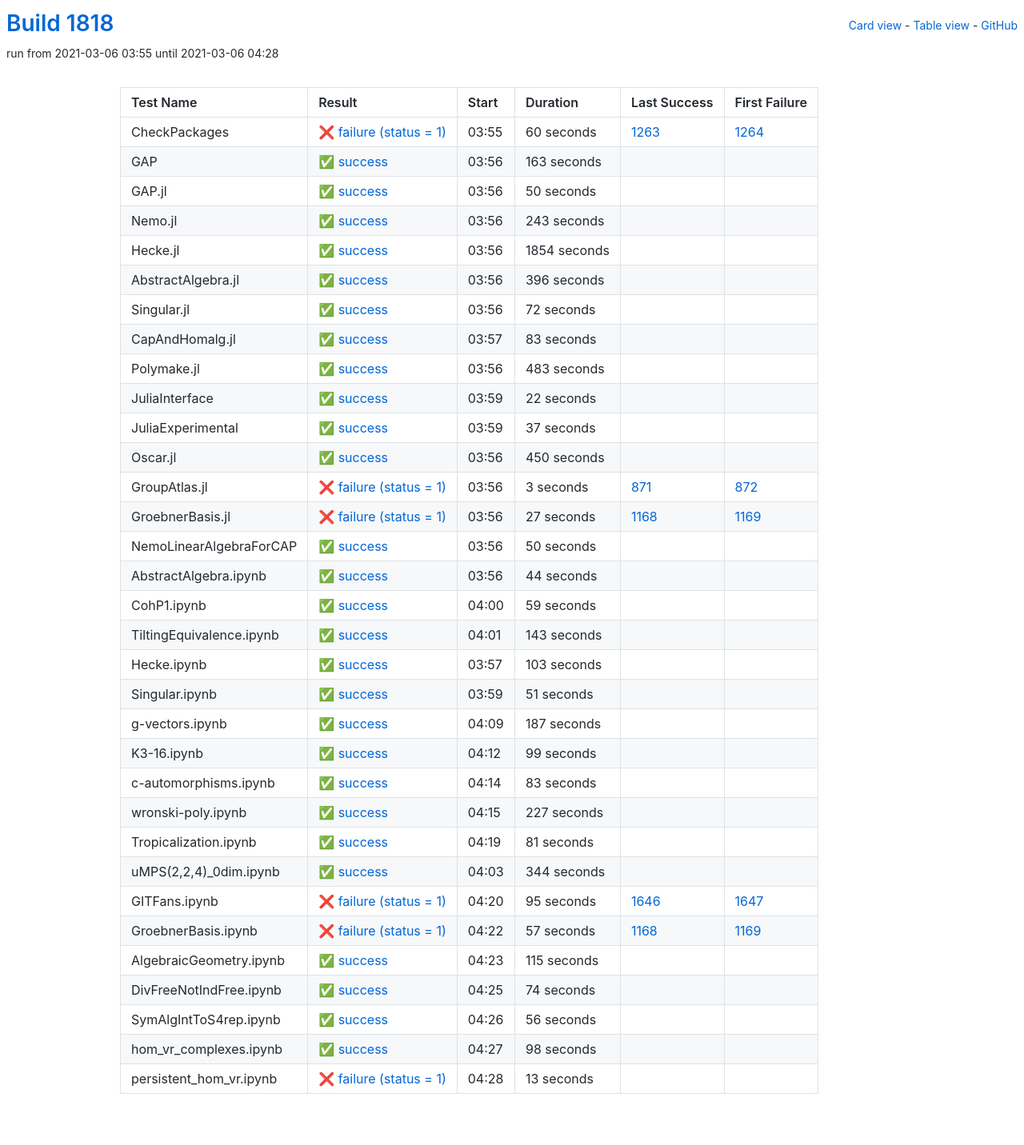
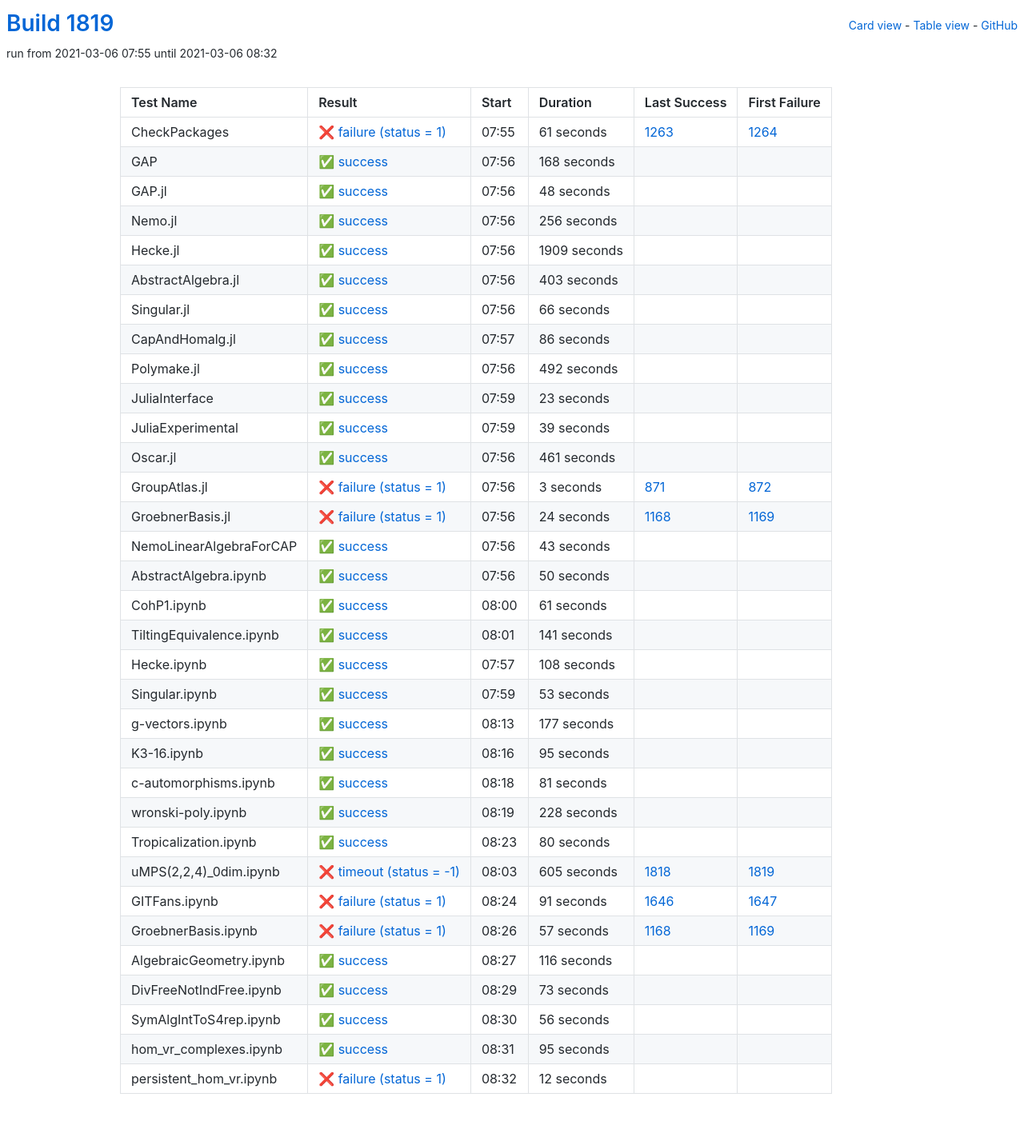
Before and after one commit to oscar-system/oscar-ci-status-stable, a Jekyll site: the page built from table.html, in a window 1280 px wide. Shown: the whole page at 80% size. Built offline with Jekyll 4.4.1, drawn with Linux system fonts in a browser that asks for light colours.

Commit message:
Build #1819

```diff
--- a/_data/ci.yml
+++ b/_data/ci.yml
@@ -1,6 +1,6 @@
 ---
-build: 1818
-build_url: https://oscarci.mathematik.uni-kl.de/job/oscar-stable/1818/
+build: 1819
+build_url: https://oscarci.mathematik.uni-kl.de/job/oscar-stable/1819/
 job: oscar-stable
 organization: oscar-system
 repo: oscar-ci-status-stable
@@ -8,152 +8,152 @@ repourl: https://github.com/oscar-system/oscar-ci-status-stable
 tests:
 - name: CheckPackages
   id: checkpackages
-  log: https://oscarci.mathematik.uni-kl.de/job/oscar-stable/1818/artifact/logs/build-1818/CheckPackages.log
-  start: 2021-03-06 03:55
+  log: https://oscarci.mathematik.uni-kl.de/job/oscar-stable/1819/artifact/logs/build-1819/CheckPackages.log
+  start: 2021-03-06 07:55
   success: false
   exitcode: 1
   status: failure
-  duration: 60
+  duration: 61
   last_success: 1263
   last_success_url: https://oscarci.mathematik.uni-kl.de/job/oscar-stable/1263/
   first_failure: 1264
   first_failure_url: https://oscarci.mathematik.uni-kl.de/job/oscar-stable/1264/
 - name: GAP
   id: gap
-  log: https://oscarci.mathematik.uni-kl.de/job/oscar-stable/1818/artifact/logs/build-1818/GAP.log
-  start: 2021-03-06 03:56
+  log: https://oscarci.mathematik.uni-kl.de/job/oscar-stable/1819/artifact/logs/build-1819/GAP.log
+  start: 2021-03-06 07:56
   success: true
   exitcode: 0
   status: success
-  duration: 163
+  duration: 168
   last_success: false
   last_success_url:
   first_failure: false
   first_failure_url:
 - name: GAP.jl
   id: gap-jl
-  log: https://oscarci.mathematik.uni-kl.de/job/oscar-stable/1818/artifact/logs/build-1818/GAP.jl.log
-  start: 2021-03-06 03:56
+  log: https://oscarci.mathematik.uni-kl.de/job/oscar-stable/1819/artifact/logs/build-1819/GAP.jl.log
+  start: 2021-03-06 07:56
   success: true
   exitcode: 0
   status: success
-  duration: 50
+  duration: 48
   last_success: false
   last_success_url:
   first_failure: false
   first_failure_url:
 - name: Nemo.jl
   id: nemo-jl
-  log: https://oscarci.mathematik.uni-kl.de/job/oscar-stable/1818/artifact/logs/build-1818/Nemo.jl.log
-  start: 2021-03-06 03:56
+  log: https://oscarci.mathematik.uni-kl.de/job/oscar-stable/1819/artifact/logs/build-1819/Nemo.jl.log
+  start: 2021-03-06 07:56
   success: true
   exitcode: 0
   status: success
-  duration: 243
+  duration: 256
   last_success: false
   last_success_url:
   first_failure: false
   first_failure_url:
 - name: Hecke.jl
   id: hecke-jl
-  log: https://oscarci.mathematik.uni-kl.de/job/oscar-stable/1818/artifact/logs/build-1818/Hecke.jl.log
-  start: 2021-03-06 03:56
+  log: https://oscarci.mathematik.uni-kl.de/job/oscar-stable/1819/artifact/logs/build-1819/Hecke.jl.log
+  start: 2021-03-06 07:56
   success: true
   exitcode: 0
   status: success
-  duration: 1854
+  duration: 1909
   last_success: false
   last_success_url:
   first_failure: false
   first_failure_url:
 - name: AbstractAlgebra.jl
   id: abstractalgebra-jl
-  log: https://oscarci.mathematik.uni-kl.de/job/oscar-stable/1818/artifact/logs/build-1818/AbstractAlgebra.jl.log
-  start: 2021-03-06 03:56
+  log: https://oscarci.mathematik.uni-kl.de/job/oscar-stable/1819/artifact/logs/build-1819/AbstractAlgebra.jl.log
+  start: 2021-03-06 07:56
   success: true
   exitcode: 0
   status: success
-  duration: 396
+  duration: 403
   last_success: false
   last_success_url:
   first_failure: false
   first_failure_url:
 - name: Singular.jl
   id: singular-jl
-  log: https://oscarci.mathematik.uni-kl.de/job/oscar-stable/1818/artifact/logs/build-1818/Singular.jl.log
-  start: 2021-03-06 03:56
+  log: https://oscarci.mathematik.uni-kl.de/job/oscar-stable/1819/artifact/logs/build-1819/Singular.jl.log
+  start: 2021-03-06 07:56
   success: true
   exitcode: 0
   status: success
-  duration: 72
+  duration: 66
   last_success: false
   last_success_url:
   first_failure: false
   first_failure_url:
 - name: CapAndHomalg.jl
   id: capandhomalg-jl
-  log: https://oscarci.mathematik.uni-kl.de/job/oscar-stable/1818/artifact/logs/build-1818/CapAndHomalg.jl.log
-  start: 2021-03-06 03:57
+  log: https://oscarci.mathematik.uni-kl.de/job/oscar-stable/1819/artifact/logs/build-1819/CapAndHomalg.jl.log
+  start: 2021-03-06 07:57
   success: true
   exitcode: 0
   status: success
-  duration: 83
+  duration: 86
   last_success: false
   last_success_url:
   first_failure: false
   first_failure_url:
 - name: Polymake.jl
   id: polymake-jl
-  log: https://oscarci.mathematik.uni-kl.de/job/oscar-stable/1818/artifact/logs/build-1818/Polymake.jl.log
-  start: 2021-03-06 03:56
+  log: https://oscarci.mathematik.uni-kl.de/job/oscar-stable/1819/artifact/logs/build-1819/Polymake.jl.log
+  start: 2021-03-06 07:56
   success: true
   exitcode: 0
   status: success
-  duration: 483
+  duration: 492
   last_success: false
   last_success_url:
   first_failure: false
   first_failure_url:
 - name: JuliaInterface
   id: juliainterface
-  log: https://oscarci.mathematik.uni-kl.de/job/oscar-stable/1818/artifact/logs/build-1818/JuliaInterface.log
-  start: 2021-03-06 03:59
+  log: https://oscarci.mathematik.uni-kl.de/job/oscar-stable/1819/artifact/logs/build-1819/JuliaInterface.log
+  start: 2021-03-06 07:59
   success: true
   exitcode: 0
   status: success
-  duration: 22
+  duration: 23
   last_success: false
   last_success_url:
   first_failure: false
   first_failure_url:
 - name: JuliaExperimental
   id: juliaexperimental
-  log: https://oscarci.mathematik.uni-kl.de/job/oscar-stable/1818/artifact/logs/build-1818/JuliaExperimental.log
-  start: 2021-03-06 03:59
+  log: https://oscarci.mathematik.uni-kl.de/job/oscar-stable/1819/artifact/logs/build-1819/JuliaExperimental.log
+  start: 2021-03-06 07:59
   success: true
   exitcode: 0
   status: success
-  duration: 37
+  duration: 39
   last_success: false
   last_success_url:
   first_failure: false
   first_failure_url:
 - name: Oscar.jl
   id: oscar-jl
-  log: https://oscarci.mathematik.uni-kl.de/job/oscar-stable/1818/artifact/logs/build-1818/Oscar.jl.log
-  start: 2021-03-06 03:56
+  log: https://oscarci.mathematik.uni-kl.de/job/oscar-stable/1819/artifact/logs/build-1819/Oscar.jl.log
+  start: 2021-03-06 07:56
   success: true
   exitcode: 0
   status: success
-  duration: 450
+  duration: 461
   last_success: false
   last_success_url:
   first_failure: false
   first_failure_url:
 - name: GroupAtlas.jl
   id: groupatlas-jl
-  log: https://oscarci.mathematik.uni-kl.de/job/oscar-stable/1818/artifact/logs/build-1818/GroupAtlas.jl.log
-  start: 2021-03-06 03:56
+  log: https://oscarci.mathematik.uni-kl.de/job/oscar-stable/1819/artifact/logs/build-1819/GroupAtlas.jl.log
+  start: 2021-03-06 07:56
   success: false
   exitcode: 1
   status: failure
@@ -164,20 +164,32 @@ tests:
   first_failure_url: https://oscarci.mathematik.uni-kl.de/job/oscar-stable/872/
 - name: GroebnerBasis.jl
   id: groebnerbasis-jl
-  log: https://oscarci.mathematik.uni-kl.de/job/oscar-stable/1818/artifact/logs/build-1818/GroebnerBasis.jl.log
-  start: 2021-03-06 03:56
+  log: https://oscarci.mathematik.uni-kl.de/job/oscar-stable/1819/artifact/logs/build-1819/GroebnerBasis.jl.log
+  start: 2021-03-06 07:56
   success: false
   exitcode: 1
   status: failure
-  duration: 27
+  duration: 24
   last_success: 1168
   last_success_url: https://oscarci.mathematik.uni-kl.de/job/oscar-stable/1168/
   first_failure: 1169
   first_failure_url: https://oscarci.mathematik.uni-kl.de/job/oscar-stable/1169/
 - name: NemoLinearAlgebraForCAP
   id: nemolinearalgebraforcap
-  log: https://oscarci.mathematik.uni-kl.de/job/oscar-stable/1818/artifact/logs/build-1818/NemoLinearAlgebraForCAP.log
-  start: 2021-03-06 03:56
+  log: https://oscarci.mathematik.uni-kl.de/job/oscar-stable/1819/artifact/logs/build-1819/NemoLinearAlgebraForCAP.log
+  start: 2021-03-06 07:56
+  success: true
+  exitcode: 0
+  status: success
+  duration: 43
+  last_success: false
+  last_success_url:
+  first_failure: false
+  first_failure_url:
+- name: AbstractAlgebra.ipynb
+  id: abstractalgebra-ipynb
+  log: https://oscarci.mathematik.uni-kl.de/job/oscar-stable/1819/artifact/logs/build-1819/AbstractAlgebra.ipynb.log
+  start: 2021-03-06 07:56
   success: true
   exitcode: 0
   status: success
@@ -186,118 +198,82 @@ tests:
   last_success_url:
   first_failure: false
   first_failure_url:
-- name: AbstractAlgebra.ipynb
-  id: abstractalgebra-ipynb
-  log: https://oscarci.mathematik.uni-kl.de/job/oscar-stable/1818/artifact/logs/build-1818/AbstractAlgebra.ipynb.log
-  start: 2021-03-06 03:56
+- name: CohP1.ipynb
+  id: cohp1-ipynb
+  log: https://oscarci.mathematik.uni-kl.de/job/oscar-stable/1819/artifact/logs/build-1819/CohP1.ipynb.log
+  start: 2021-03-06 08:00
   success: true
   exitcode: 0
   status: success
-  duration: 44
-  last_success: false
-  last_success_url:
-  first_failure: false
-  first_failure_url:
-- name: CohP1.ipynb
-  id: cohp1-ipynb
-  log: https://oscarci.mathematik.uni-kl.de/job/oscar-stable/1818/artifact/logs/build-1818/CohP1.ipynb.log
-  start: 2021-03-06 04:00
-  success: true
-  exitcode: 0
-  status: success
-  duration: 59
+  duration: 61
   last_success: false
   last_success_url:
   first_failure: false
   first_failure_url:
 - name: TiltingEquivalence.ipynb
   id: tiltingequivalence-ipynb
-  log: https://oscarci.mathematik.uni-kl.de/job/oscar-stable/1818/artifact/logs/build-1818/TiltingEquivalence.ipynb.log
-  start: 2021-03-06 04:01
+  log: https://oscarci.mathematik.uni-kl.de/job/oscar-stable/1819/artifact/logs/build-1819/TiltingEquivalence.ipynb.log
+  start: 2021-03-06 08:01
   success: true
   exitcode: 0
   status: success
-  duration: 143
+  duration: 141
   last_success: false
   last_success_url:
   first_failure: false
   first_failure_url:
 - name: Hecke.ipynb
   id: hecke-ipynb
-  log: https://oscarci.mathematik.uni-kl.de/job/oscar-stable/1818/artifact/logs/build-1818/Hecke.ipynb.log
-  start: 2021-03-06 03:57
+  log: https://oscarci.mathematik.uni-kl.de/job/oscar-stable/1819/artifact/logs/build-1819/Hecke.ipynb.log
+  start: 2021-03-06 07:57
   success: true
   exitcode: 0
   status: success
-  duration: 103
+  duration: 108
   last_success: false
   last_success_url:
   first_failure: false
   first_failure_url:
 - name: Singular.ipynb
   id: singular-ipynb
-  log: https://oscarci.mathematik.uni-kl.de/job/oscar-stable/1818/artifact/logs/build-1818/Singular.ipynb.log
-  start: 2021-03-06 03:59
+  log: https://oscarci.mathematik.uni-kl.de/job/oscar-stable/1819/artifact/logs/build-1819/Singular.ipynb.log
+  start: 2021-03-06 07:59
   success: true
   exitcode: 0
   status: success
-  duration: 51
+  duration: 53
   last_success: false
   last_success_url:
   first_failure: false
   first_failure_url:
 - name: g-vectors.ipynb
   id: g-vectors-ipynb
-  log: https://oscarci.mathematik.uni-kl.de/job/oscar-stable/1818/artifact/logs/build-1818/g-vectors.ipynb.log
-  start: 2021-03-06 04:09
+  log: https://oscarci.mathematik.uni-kl.de/job/oscar-stable/1819/artifact/logs/build-1819/g-vectors.ipynb.log
+  start: 2021-03-06 08:13
   success: true
   exitcode: 0
   status: success
-  duration: 187
+  duration: 177
   last_success: false
   last_success_url:
   first_failure: false
   first_failure_url:
 - name: K3-16.ipynb
   id: k3-16-ipynb
-  log: https://oscarci.mathematik.uni-kl.de/job/oscar-stable/1818/artifact/logs/build-1818/K3-16.ipynb.log
-  start: 2021-03-06 04:12
+  log: https://oscarci.mathematik.uni-kl.de/job/oscar-stable/1819/artifact/logs/build-1819/K3-16.ipynb.log
+  start: 2021-03-06 08:16
   success: true
   exitcode: 0
   status: success
-  duration: 99
+  duration: 95
   last_success: false
   last_success_url:
   first_failure: false
   first_failure_url:
 - name: c-automorphisms.ipynb
   id: c-automorphisms-ipynb
-  log: https://oscarci.mathematik.uni-kl.de/job/oscar-stable/1818/artifact/logs/build-1818/c-automorphisms.ipynb.log
-  start: 2021-03-06 04:14
-  success: true
-  exitcode: 0
-  status: success
-  duration: 83
-  last_success: false
-  last_success_url:
-  first_failure: false
-  first_failure_url:
-- name: wronski-poly.ipynb
-  id: wronski-poly-ipynb
-  log: https://oscarci.mathematik.uni-kl.de/job/oscar-stable/1818/artifact/logs/build-1818/wronski-poly.ipynb.log
-  start: 2021-03-06 04:15
-  success: true
-  exitcode: 0
-  status: success
-  duration: 227
-  last_success: false
-  last_success_url:
-  first_failure: false
-  first_failure_url:
-- name: Tropicalization.ipynb
-  id: tropicalization-ipynb
-  log: https://oscarci.mathematik.uni-kl.de/job/oscar-stable/1818/artifact/logs/build-1818/Tropicalization.ipynb.log
-  start: 2021-03-06 04:19
+  log: https://oscarci.mathematik.uni-kl.de/job/oscar-stable/1819/artifact/logs/build-1819/c-automorphisms.ipynb.log
+  start: 2021-03-06 08:18
   success: true
   exitcode: 0
   status: success
@@ -306,34 +282,58 @@ tests:
   last_success_url:
   first_failure: false
   first_failure_url:
-- name: uMPS(2,2,4)_0dim.ipynb
-  id: umps-2-2-4-0dim-ipynb
-  log: https://oscarci.mathematik.uni-kl.de/job/oscar-stable/1818/artifact/logs/build-1818/uMPS-2-2-4-_0dim.ipynb.log
-  start: 2021-03-06 04:03
+- name: wronski-poly.ipynb
+  id: wronski-poly-ipynb
+  log: https://oscarci.mathematik.uni-kl.de/job/oscar-stable/1819/artifact/logs/build-1819/wronski-poly.ipynb.log
+  start: 2021-03-06 08:19
   success: true
   exitcode: 0
   status: success
-  duration: 344
+  duration: 228
   last_success: false
   last_success_url:
   first_failure: false
   first_failure_url:
+- name: Tropicalization.ipynb
+  id: tropicalization-ipynb
+  log: https://oscarci.mathematik.uni-kl.de/job/oscar-stable/1819/artifact/logs/build-1819/Tropicalization.ipynb.log
+  start: 2021-03-06 08:23
+  success: true
+  exitcode: 0
+  status: success
+  duration: 80
+  last_success: false
+  last_success_url:
+  first_failure: false
+  first_failure_url:
+- name: uMPS(2,2,4)_0dim.ipynb
+  id: umps-2-2-4-0dim-ipynb
+  log: https://oscarci.mathematik.uni-kl.de/job/oscar-stable/1819/artifact/logs/build-1819/uMPS-2-2-4-_0dim.ipynb.log
+  start: 2021-03-06 08:03
+  success: false
+  exitcode: -1
+  status: timeout
+  duration: 605
+  last_success: 1818
+  last_success_url: https://oscarci.mathematik.uni-kl.de/job/oscar-stable/1818/
+  first_failure: 1819
+  first_failure_url: https://oscarci.mathematik.uni-kl.de/job/oscar-stable/1819/
 - name: GITFans.ipynb
   id: gitfans-ipynb
-  log: https://oscarci.mathematik.uni-kl.de/job/oscar-stable/1818/artifact/logs/build-1818/GITFans.ipynb.log
-  start: 2021-03-06 04:20
+  log: https://oscarci.mathematik.uni-kl.de/job/oscar-stable/1819/artifact/logs/build-1819/GITFans.ipynb.log
+  start: 2021-03-06 08:24
   success: false
   exitcode: 1
   status: failure
-  duration: 95
+  duration: 91
   last_success: 1646
   last_success_url: https://oscarci.mathematik.uni-kl.de/job/oscar-stable/1646/
   first_failure: 1647
   first_failure_url: https://oscarci.mathematik.uni-kl.de/job/oscar-stable/1647/
 - name: GroebnerBasis.ipynb
   id: groebnerbasis-ipynb
-  log: https://oscarci.mathematik.uni-kl.de/job/oscar-stable/1818/artifact/logs/build-1818/GroebnerBasis.ipynb.log
-  start: 2021-03-06 04:22
+  log: https://oscarci.mathematik.uni-kl.de/job/oscar-stable/1819/artifact/logs/build-1819/GroebnerBasis.ipynb.log
+  start: 2021-03-06 08:26
   success: false
   exitcode: 1
   status: failure
@@ -344,32 +344,32 @@ tests:
   first_failure_url: https://oscarci.mathematik.uni-kl.de/job/oscar-stable/1169/
 - name: AlgebraicGeometry.ipynb
   id: algebraicgeometry-ipynb
-  log: https://oscarci.mathematik.uni-kl.de/job/oscar-stable/1818/artifact/logs/build-1818/AlgebraicGeometry.ipynb.log
-  start: 2021-03-06 04:23
+  log: https://oscarci.mathematik.uni-kl.de/job/oscar-stable/1819/artifact/logs/build-1819/AlgebraicGeometry.ipynb.log
+  start: 2021-03-06 08:27
   success: true
   exitcode: 0
   status: success
-  duration: 115
+  duration: 116
   last_success: false
   last_success_url:
   first_failure: false
   first_failure_url:
 - name: DivFreeNotIndFree.ipynb
   id: divfreenotindfree-ipynb
-  log: https://oscarci.mathematik.uni-kl.de/job/oscar-stable/1818/artifact/logs/build-1818/DivFreeNotIndFree.ipynb.log
-  start: 2021-03-06 04:25
+  log: https://oscarci.mathematik.uni-kl.de/job/oscar-stable/1819/artifact/logs/build-1819/DivFreeNotIndFree.ipynb.log
+  start: 2021-03-06 08:29
   success: true
   exitcode: 0
   status: success
-  duration: 74
+  duration: 73
   last_success: false
   last_success_url:
   first_failure: false
   first_failure_url:
 - name: SymAlgIntToS4rep.ipynb
   id: symalginttos4rep-ipynb
-  log: https://oscarci.mathematik.uni-kl.de/job/oscar-stable/1818/artifact/logs/build-1818/SymAlgIntToS4rep.ipynb.log
-  start: 2021-03-06 04:26
+  log: https://oscarci.mathematik.uni-kl.de/job/oscar-stable/1819/artifact/logs/build-1819/SymAlgIntToS4rep.ipynb.log
+  start: 2021-03-06 08:30
   success: true
   exitcode: 0
   status: success
@@ -380,24 +380,24 @@ tests:
   first_failure_url:
 - name: hom_vr_complexes.ipynb
   id: hom-vr-complexes-ipynb
-  log: https://oscarci.mathematik.uni-kl.de/job/oscar-stable/1818/artifact/logs/build-1818/hom_vr_complexes.ipynb.log
-  start: 2021-03-06 04:27
+  log: https://oscarci.mathematik.uni-kl.de/job/oscar-stable/1819/artifact/logs/build-1819/hom_vr_complexes.ipynb.log
+  start: 2021-03-06 08:31
   success: true
   exitcode: 0
   status: success
-  duration: 98
+  duration: 95
   last_success: false
   last_success_url:
   first_failure: false
   first_failure_url:
 - name: persistent_hom_vr.ipynb
   id: persistent-hom-vr-ipynb
-  log: https://oscarci.mathematik.uni-kl.de/job/oscar-stable/1818/artifact/logs/build-1818/persistent_hom_vr.ipynb.log
-  start: 2021-03-06 04:28
+  log: https://oscarci.mathematik.uni-kl.de/job/oscar-stable/1819/artifact/logs/build-1819/persistent_hom_vr.ipynb.log
+  start: 2021-03-06 08:32
   success: false
   exitcode: 1
   status: failure
-  duration: 13
+  duration: 12
   last_success: false
   last_success_url:
   first_failure: false
```
Also changed, not shown: README.md.
